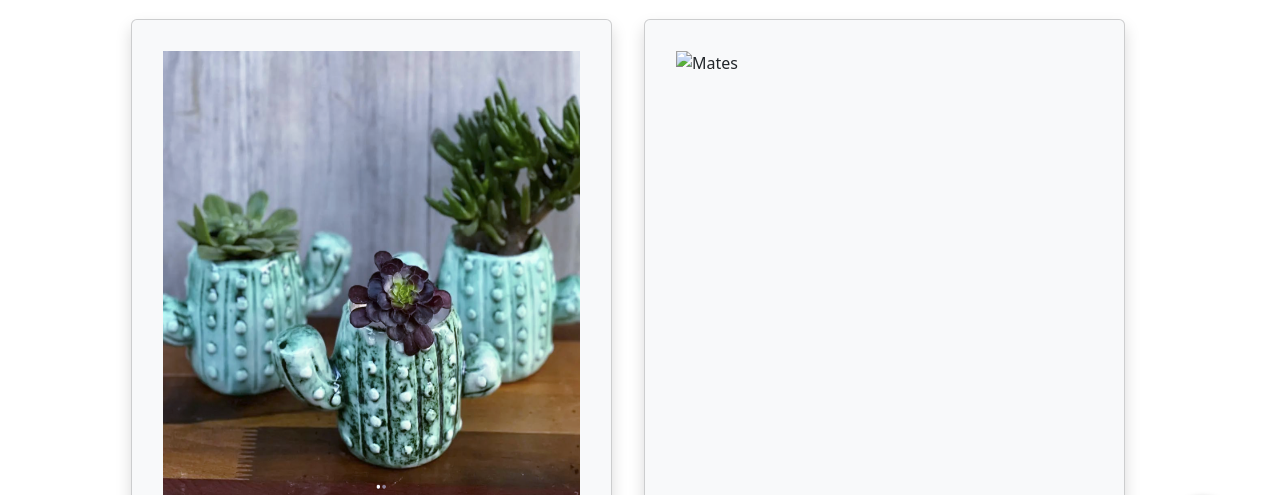
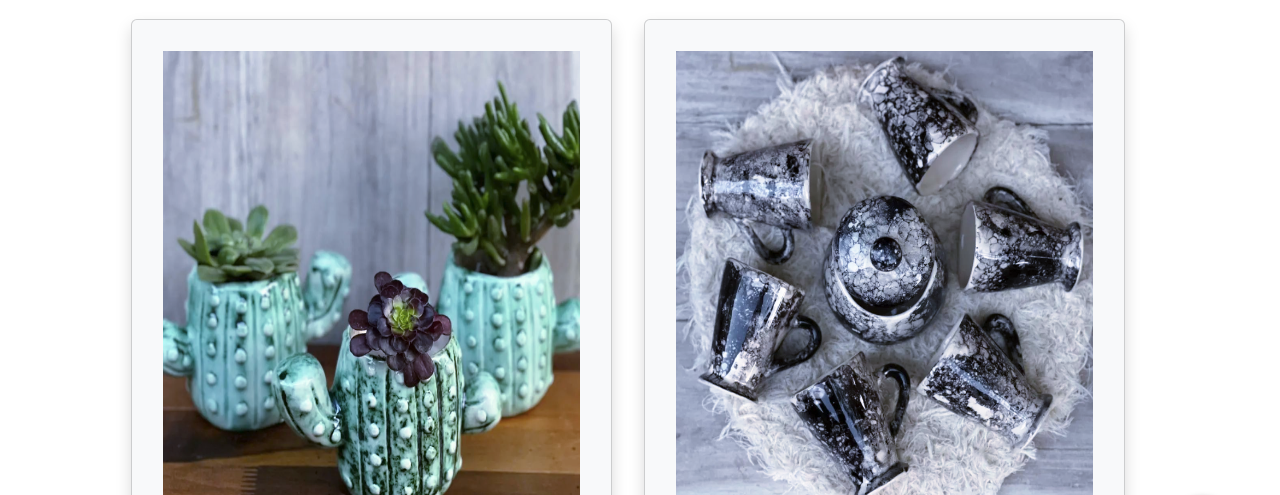
Before and after one commit to cgonzalo12/proyectoFinal_capararo_gonzalo, a plain HTML site: page pages/categorias.html in a window 1280 px wide. Shown: the part 194-689 px from the top of the page. Drawn offline with nearby package versions, Linux system fonts and the light colour scheme.

Commit message:
listo ahora si :)

```diff
--- a/pages/categorias.html
+++ b/pages/categorias.html
@@ -96,7 +96,7 @@
             <!-- card -->
             <div  class="col-md-5 p-3">
                 <div class="card shadow p-3 mb-5 bg-body-tertiary rounded h-100">
-                    <img src="../assets/img/TAZONES.png" class="card-img-top h-100" alt="Mates" id="card-1">
+                    <img src="../assets/img/burbujasindex.png" class="card-img-top h-100" alt="Mates" id="card-1">
                     <div class="card-body">
                         <h5 class="card-title">Sets completos</h5>
                         <p class="card-text">Completa tu colección con nuestros sets de cerámica cuidadosamente seleccionados. Desde conjuntos de vajilla coordinados hasta elegantes accesorios para el hogar, nuestros sets harán que tu decoración sea perfecta y armoniosa.</p>
```
